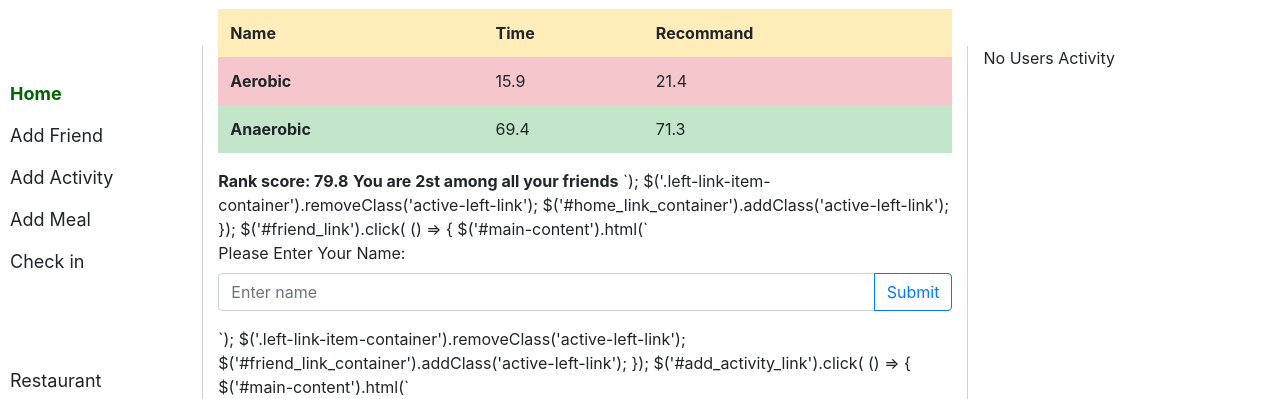
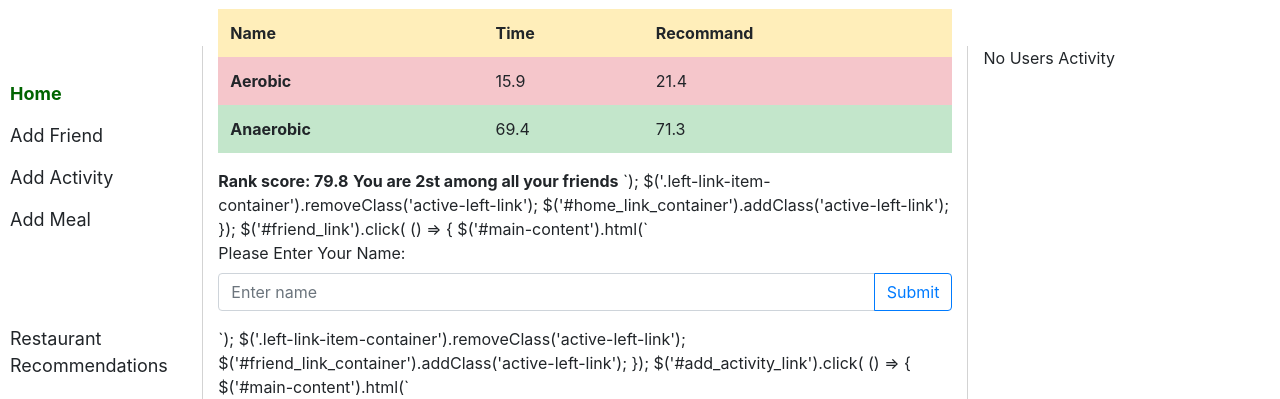
Before and after one commit to wassimkha/mcwics-2020, a Node server app: page / in a window 1280 px wide. Shown: the part 401-800 px from the top of the page. Run offline with Node 20, Linux system fonts and the light colour scheme.

Commit message:
Revert "Revert "no more checkin""
This reverts commit 2e2f917fd0e0323d0c4bcdeb4cbea66449a76753.

```diff
--- a/views/includes/left_panel.ejs
+++ b/views/includes/left_panel.ejs
@@ -13,9 +13,9 @@
         <div id="meal_link_container" class="left-link-item-container">
             <li class="left-link-item" id="add_meal_link">Add Meal</li>
         </div>
-        <div id="checkin_link_container" class="left-link-item-container">
+        <!-- <div id="checkin_link_container" class="left-link-item-container">
             <li class="left-link-item" id="check_in_link">Check in</li>
-        </div>
+        </div> -->
         <br>
         <br>
         <br>
```
